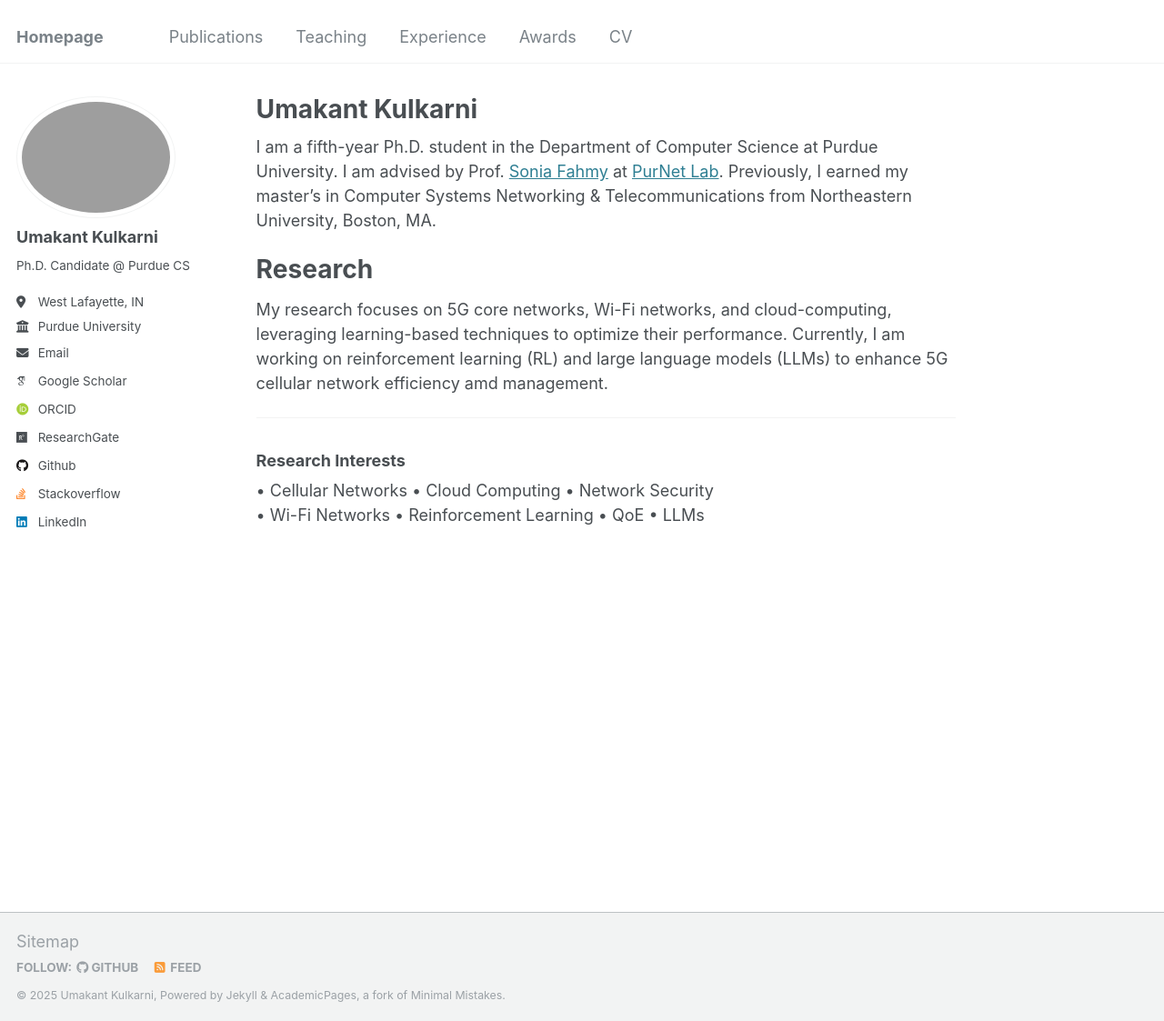
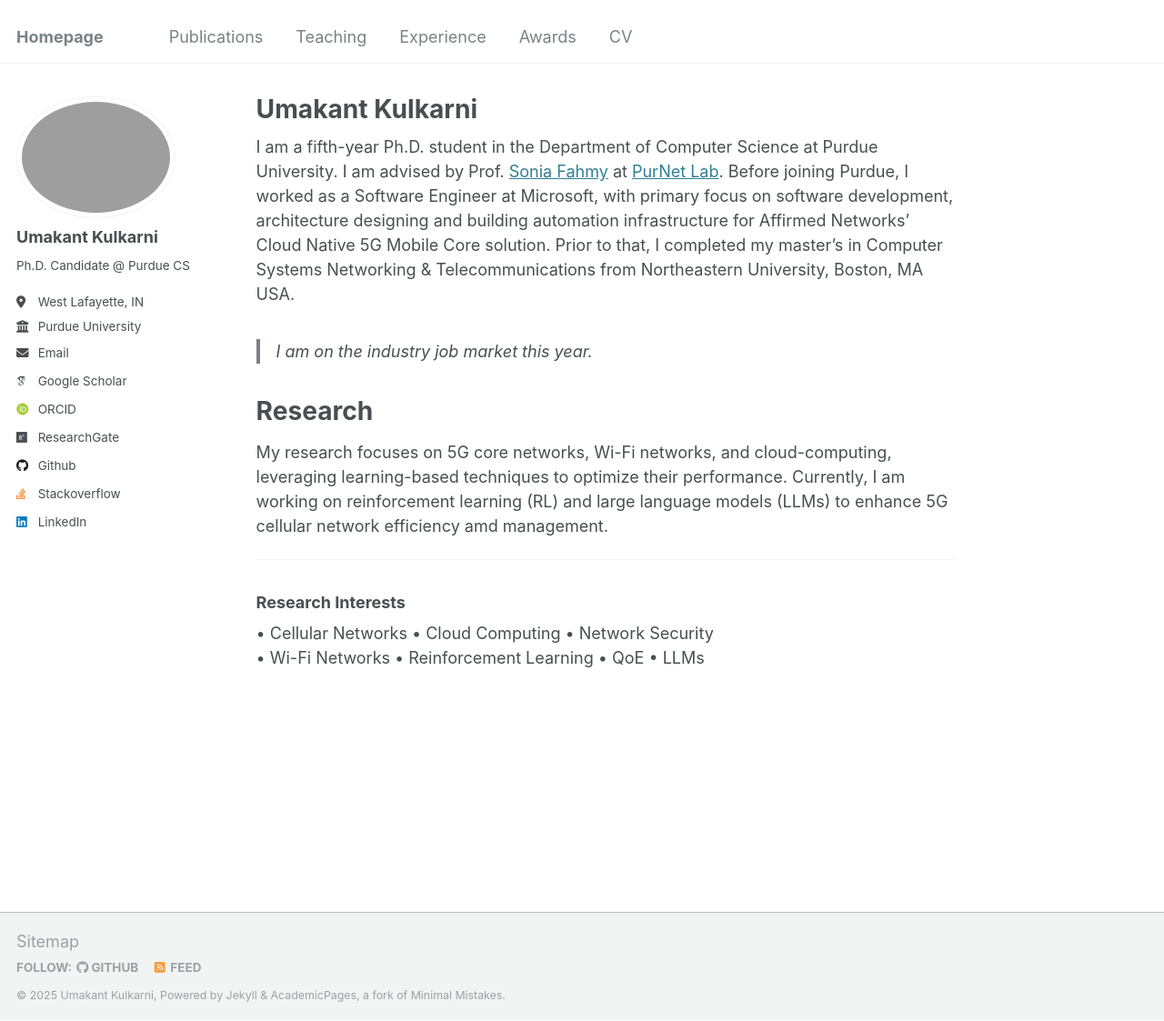
Before and after one commit to UmakantKulkarni/UmakantKulkarni.github.io, a Jekyll site: the page built from _pages/about.md, in a window 1280 px wide and 1123 px high. Shown: the whole window at 91% size. Built offline with Jekyll 4.4.1, drawn with Linux system fonts in a browser that asks for light colours; some web fonts are replaced.

Commit message:
Update profile

```diff
--- a/_pages/about.md
+++ b/_pages/about.md
@@ -7,8 +7,10 @@ redirect_from:
   - about.html
 ---
 
-I am a fifth-year Ph.D. student in the Department of Computer Science at Purdue University. I am advised by Prof. [Sonia Fahmy](https://www.cs.purdue.edu/homes/fahmy/) at [PurNet Lab](https://gitlab.com/purnet-lab/purnet-lab.gitlab.io/-/wikis/home). Previously, I earned my master’s in Computer Systems Networking & Telecommunications from Northeastern University, Boston, MA.
-<!--- Before joining Purdue, I worked as a Software Engineer at Microsoft, with primary focus on software development, architecture designing and building automation infrastructure for Affirmed Networks' Cloud Native 5G Mobile Core solution. Prior to that, I completed my master’s in Computer Systems Networking & Telecommunications from Northeastern University, Boston, MA USA. -->
+I am a fifth-year Ph.D. student in the Department of Computer Science at Purdue University. I am advised by Prof. [Sonia Fahmy](https://www.cs.purdue.edu/homes/fahmy/) at [PurNet Lab](https://gitlab.com/purnet-lab/purnet-lab.gitlab.io/-/wikis/home). Before joining Purdue, I worked as a Software Engineer at Microsoft, with primary focus on software development, architecture designing and building automation infrastructure for Affirmed Networks' Cloud Native 5G Mobile Core solution. Prior to that, I completed my master’s in Computer Systems Networking & Telecommunications from Northeastern University, Boston, MA USA.
+<!--- Previously, I earned my master’s in Computer Systems Networking & Telecommunications from Northeastern University, Boston, MA. -->
+
+> I am on the industry job market this year.
 
 Research
 ======
```
Also changed, not shown: 1 other file.
